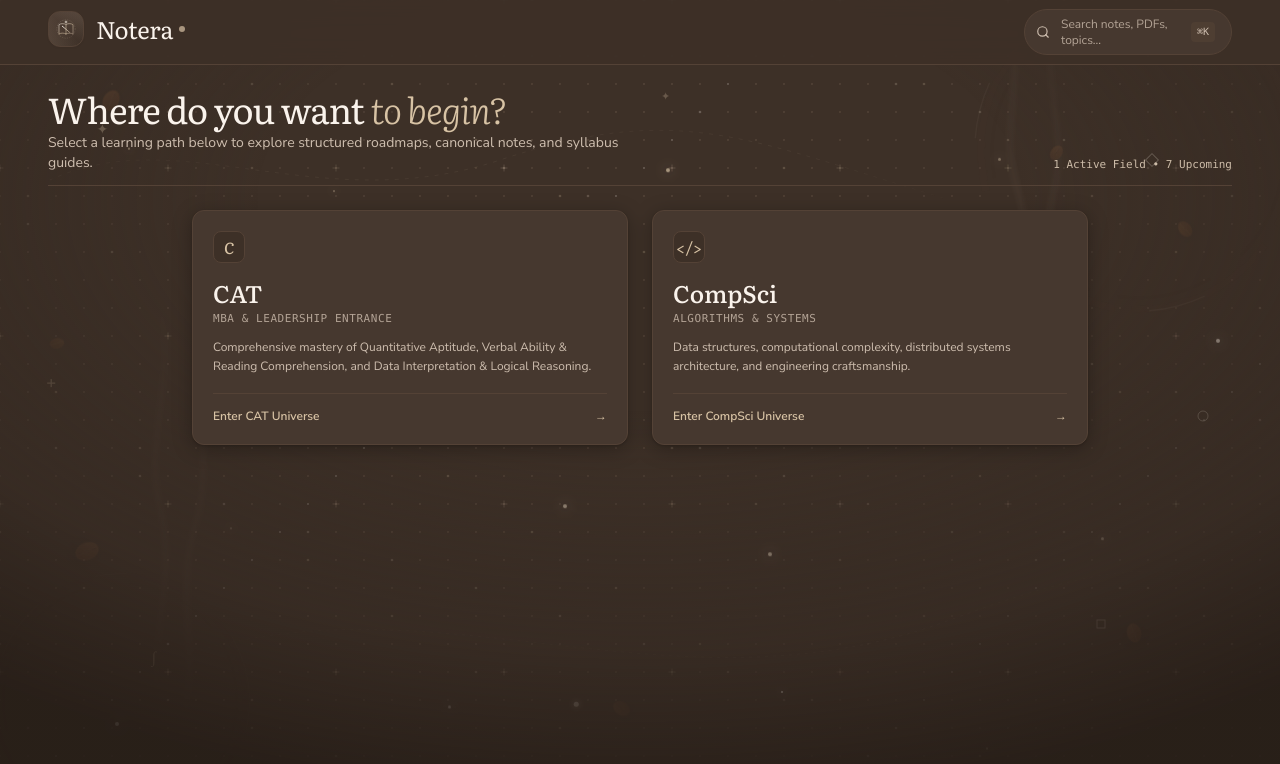
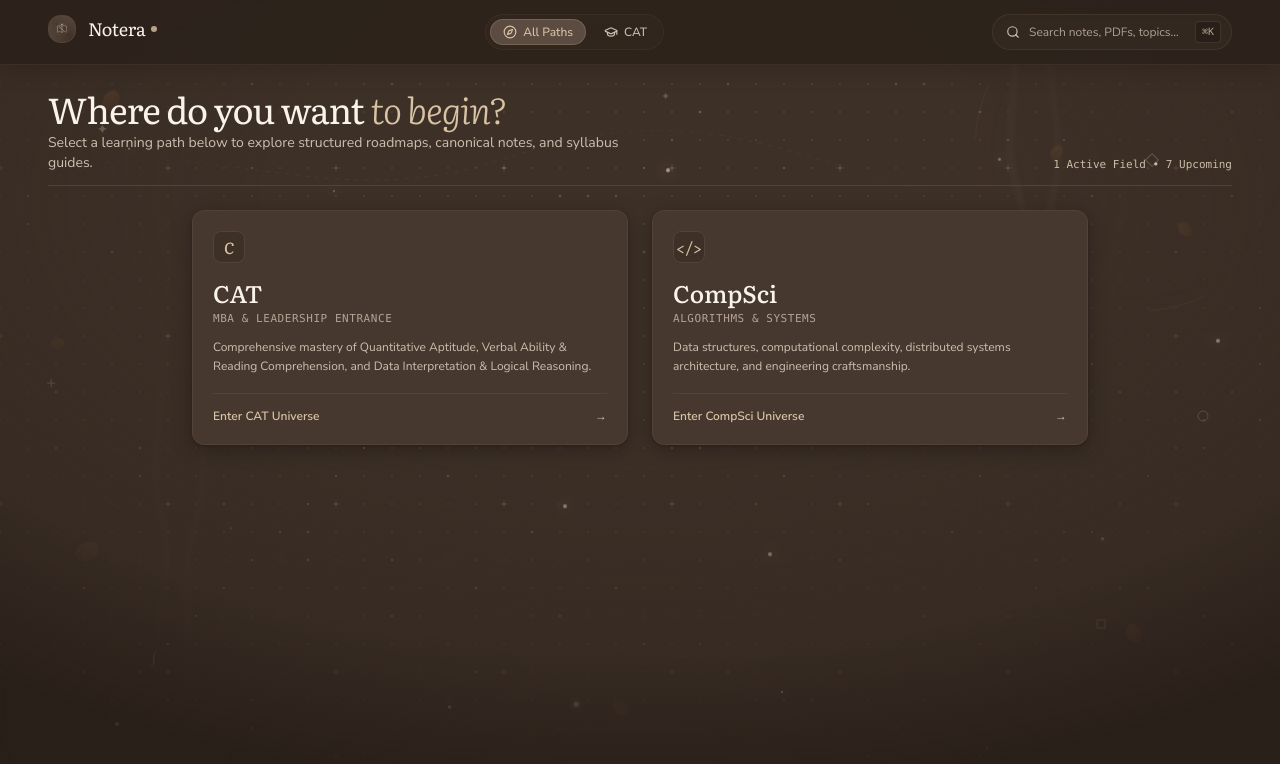
Before and after one commit to AbhinavXDayal/Notera, a React (Vite) app: page / in a window 1280 px wide. Shown: the top 764 px of the page. Built offline with nearby package versions, Linux system fonts and the light colour scheme.

Commit message:
Make navigation header and brand logo sleek and aesthetic with frosted glass, active track badges, and refined search bar

```diff
--- a/src/components/common/Logo.tsx
+++ b/src/components/common/Logo.tsx
@@ -114,11 +114,11 @@ export const Logo: React.FC<LogoProps> = ({
         <div className="flex flex-col">
           <div className="flex items-center space-x-1.5">
             <span
-              className={`font-display ${textSizes} tracking-[-0.01em] font-normal text-on-surface transition-colors duration-300 group-hover:text-primary leading-none`}
+              className={`font-display ${textSizes} tracking-[-0.015em] font-normal text-on-surface transition-colors duration-300 group-hover:text-primary leading-none`}
             >
               Notera
             </span>
-            <span className="w-1.5 h-1.5 rounded-full bg-primary/70 group-hover:bg-primary transition-colors" />
+            <span className="w-1.5 h-1.5 rounded-full bg-primary/80 group-hover:bg-primary group-hover:shadow-[0_0_8px_rgba(216,195,165,0.8)] transition-all duration-300" />
           </div>
 
           {showTagline && (
--- a/src/components/common/Navbar.tsx
+++ b/src/components/common/Navbar.tsx
@@ -1,5 +1,5 @@
 import React, { useState, useEffect, useRef } from "react";
-import { Search } from "lucide-react";
+import { Search, Compass, GraduationCap } from "lucide-react";
 import { Logo } from "./Logo";
 import type { FieldId } from "../../types/field";
 
@@ -20,7 +20,9 @@ interface NavbarProps {
 }
 
 export const Navbar: React.FC<NavbarProps> = ({
+  currentView = "home",
   onNavigateHome,
+  onNavigateCat,
   onOpenSearch,
 }) => {
   const [isVisible, setIsVisible] = useState(true);
@@ -34,7 +36,7 @@ export const Navbar: React.FC<NavbarProps> = ({
       if (currentScrollY < 10) {
         setIsVisible(true);
       } else if (currentScrollY > lastScrollY.current && currentScrollY > 50) {
-        // Scrolling DOWN -> Hide header
+        // Scrolling DOWN -> Hide header smoothly
         setIsVisible(false);
       } else if (currentScrollY < lastScrollY.current) {
         // Scrolling UP -> Reveal header
@@ -50,43 +52,91 @@ export const Navbar: React.FC<NavbarProps> = ({
 
   return (
     <header
-      className={`sticky top-0 z-40 bg-surface/90 backdrop-blur-md border-b border-outline-variant transition-transform duration-300 ease-in-out ${
-        isVisible ? "translate-y-0" : "-translate-y-full"
+      className={`sticky top-0 z-40 backdrop-blur-xl bg-[#2b211a]/85 border-b border-outline-variant/40 shadow-[0_4px_24px_rgba(0,0,0,0.18)] transition-all duration-300 ease-in-out ${
+        isVisible ? "translate-y-0 opacity-100" : "-translate-y-full opacity-0 pointer-events-none"
       }`}
     >
-      <div className="max-w-7xl mx-auto px-6 lg:px-12 h-16 flex items-center justify-between">
-        <div className="flex items-center">
-          {/* Aesthetic Logo */}
+      <div className="max-w-7xl mx-auto px-4 sm:px-6 lg:px-12 h-14 sm:h-16 flex items-center justify-between gap-4">
+        {/* Left: Brand Logo & Contextual Badge */}
+        <div className="flex items-center space-x-3 sm:space-x-4">
           <button
             onClick={onNavigateHome}
-            className="text-left focus:outline-none cursor-pointer"
+            className="text-left focus:outline-none focus-visible:ring-2 focus-visible:ring-primary/50 rounded-xl transition-transform hover:scale-[1.02] active:scale-[0.98] cursor-pointer"
             aria-label="Notera Home"
           >
-            <Logo />
+            <Logo size="sm" />
           </button>
+
+          {/* Contextual Active Universe Badge */}
+          {currentView === "cat" ? (
+            <div className="hidden sm:flex items-center space-x-2 pl-3 border-l border-outline-variant/40">
+              <span className="inline-flex items-center gap-1.5 px-2.5 py-1 rounded-full text-[11px] font-medium tracking-wide bg-surface-container-high/80 border border-primary/20 text-primary shadow-xs">
+                <span className="w-1.5 h-1.5 rounded-full bg-primary animate-pulse" />
+                CAT Universe
+              </span>
+            </div>
+          ) : currentView === "field" ? (
+            <div className="hidden sm:flex items-center space-x-2 pl-3 border-l border-outline-variant/40">
+              <span className="inline-flex items-center gap-1.5 px-2.5 py-1 rounded-full text-[11px] font-medium tracking-wide bg-surface-container-high/80 border border-primary/20 text-primary shadow-xs">
+                <span className="w-1.5 h-1.5 rounded-full bg-primary" />
+                Computer Science
+              </span>
+            </div>
+          ) : null}
         </div>
 
-        {/* Right Action Items & Search */}
-        <div className="flex items-center space-x-4">
+        {/* Center / Navigation Links (Desktop) */}
+        <nav className="hidden md:flex items-center space-x-1.5 bg-[#342820]/70 p-1 rounded-full border border-outline-variant/30 backdrop-blur-md">
+          <button
+            onClick={onNavigateHome}
+            className={`inline-flex items-center gap-1.5 px-3 py-1 rounded-full text-xs font-medium transition-all duration-200 cursor-pointer ${
+              currentView === "home"
+                ? "bg-surface-container-highest text-primary border border-primary/20 shadow-xs"
+                : "text-secondary hover:text-on-surface hover:bg-surface-container/50"
+            }`}
+          >
+            <Compass className="w-3.5 h-3.5" />
+            <span>All Paths</span>
+          </button>
+
+          {onNavigateCat && (
+            <button
+              onClick={() => onNavigateCat("overview")}
+              className={`inline-flex items-center gap-1.5 px-3 py-1 rounded-full text-xs font-medium transition-all duration-200 cursor-pointer ${
+                currentView === "cat"
+                  ? "bg-surface-container-highest text-primary border border-primary/20 shadow-xs"
+                  : "text-secondary hover:text-on-surface hover:bg-surface-container/50"
+              }`}
+            >
+              <GraduationCap className="w-3.5 h-3.5" />
+              <span>CAT</span>
+            </button>
+          )}
+        </nav>
+
+        {/* Right Action Items & Sleek Search Pill */}
+        <div className="flex items-center space-x-3">
           <button
             onClick={onOpenSearch}
-            className="relative hidden sm:flex items-center group cursor-pointer text-left"
+            className="relative hidden sm:flex items-center group cursor-pointer text-left focus:outline-none"
+            aria-label="Open global search"
           >
-            <div className="bg-surface-container border border-outline-variant rounded-full pl-9 pr-4 py-1.5 text-xs text-secondary/80 group-hover:border-primary group-hover:bg-surface transition-all w-52 focus:w-64 flex items-center justify-between">
-              <span>Search notes, PDFs, topics...</span>
-              <span className="text-[10px] font-mono bg-outline-variant/60 px-1.5 py-0.5 rounded text-secondary">
+            <div className="bg-[#372b23]/70 hover:bg-[#46382f]/90 border border-outline-variant/50 group-hover:border-primary/50 rounded-full pl-9 pr-2.5 py-1.5 text-xs text-secondary/80 group-hover:text-on-surface transition-all duration-300 w-52 sm:w-60 hover:w-64 focus-within:w-64 flex items-center justify-between shadow-inner group-hover:shadow-[0_0_16px_rgba(216,195,165,0.12)]">
+              <span className="truncate pr-2 font-normal">Search notes, PDFs, topics...</span>
+              <kbd className="text-[10px] font-mono font-medium bg-[#2a201a]/90 group-hover:bg-[#231a15] border border-outline-variant/60 group-hover:border-primary/40 px-1.5 py-0.5 rounded text-primary/80 shadow-xs shrink-0 transition-colors">
                 ⌘K
-              </span>
+              </kbd>
             </div>
-            <Search className="w-3.5 h-3.5 text-secondary absolute left-3 pointer-events-none group-hover:text-primary transition-colors" />
+            <Search className="w-3.5 h-3.5 text-secondary absolute left-3.5 pointer-events-none group-hover:text-primary transition-colors duration-200" />
           </button>
 
+          {/* Mobile Search Button */}
           <button
             onClick={onOpenSearch}
-            className="sm:hidden p-2 text-secondary hover:text-primary cursor-pointer"
+            className="sm:hidden p-2 rounded-full bg-surface-container/60 hover:bg-surface-container border border-outline-variant/40 text-secondary hover:text-primary transition-colors cursor-pointer"
             aria-label="Search"
           >
-            <Search className="w-5 h-5" />
+            <Search className="w-4 h-4" />
           </button>
         </div>
       </div>
--- a/src/components/onboarding/VisitorOnboardingModal.tsx
+++ b/src/components/onboarding/VisitorOnboardingModal.tsx
@@ -27,13 +27,17 @@ export const VisitorOnboardingModal: React.FC<VisitorOnboardingModalProps> = ({
   const [isTransitioning, setIsTransitioning] = useState<boolean>(false);
 
   const [selectedInterests, setSelectedInterests] = useState<string[]>(() =>
-    initialInterests && initialInterests.length > 0 ? initialInterests : ["CAT"]
+    initialInterests && initialInterests.length > 0
+      ? initialInterests
+      : ["CAT"],
   );
-  const [selectedLevel, setSelectedLevel] = useState<string>(() =>
-    initialLevel || "Complete Beginner"
+  const [selectedLevel, setSelectedLevel] = useState<string>(
+    () => initialLevel || "Complete Beginner",
   );
   const [selectedGoals, setSelectedGoals] = useState<string[]>(() =>
-    initialGoals && initialGoals.length > 0 ? initialGoals : ["Complete Guidance"]
+    initialGoals && initialGoals.length > 0
+      ? initialGoals
+      : ["Complete Guidance"],
   );
 
   const prevIsOpenRef = useRef<boolean>(isOpen);
@@ -46,13 +50,13 @@ export const VisitorOnboardingModal: React.FC<VisitorOnboardingModalProps> = ({
       setSelectedInterests(
         initialInterests && initialInterests.length > 0
           ? initialInterests
-          : ["CAT"]
+          : ["CAT"],
       );
       setSelectedLevel(initialLevel || "Complete Beginner");
       setSelectedGoals(
         initialGoals && initialGoals.length > 0
           ? initialGoals
-          : ["Complete Guidance"]
+          : ["Complete Guidance"],
       );
     }
     prevIsOpenRef.current = isOpen;
@@ -88,7 +92,7 @@ export const VisitorOnboardingModal: React.FC<VisitorOnboardingModalProps> = ({
   // Dynamic Level Options based on Interest
   const getLevelOptions = () => {
     const isSchool = selectedInterests.some(
-      (i) => i === "Class 12" || i === "Class 10"
+      (i) => i === "Class 12" || i === "Class 10",
     );
     const isCompSci = selectedInterests.includes("Computer Science");
 
@@ -186,8 +190,7 @@ export const VisitorOnboardingModal: React.FC<VisitorOnboardingModalProps> = ({
       setIsTransitioning(true);
       setTimeout(() => {
         onComplete({
-          interests:
-            selectedInterests.length > 0 ? selectedInterests : ["CAT"],
+          interests: selectedInterests.length > 0 ? selectedInterests : ["CAT"],
           level: selectedLevel || "Complete Beginner",
           goals:
             selectedGoals.length > 0 ? selectedGoals : ["Complete Guidance"],
@@ -283,11 +286,8 @@ export const VisitorOnboardingModal: React.FC<VisitorOnboardingModalProps> = ({
                 </div>
 
                 <div className="grid grid-cols-1 sm:grid-cols-3 gap-2.5 pt-1">
-                  {[
-                    "CAT",
-                    "Computer Science",
-                    "Just Exploring",
-                  ].map((field) => {
+                  {["CAT", "Computer Science", "Just Exploring"].map(
+                    (field) => {
                       const isSelected = selectedInterests.includes(field);
                       return (
                         <button
@@ -312,7 +312,8 @@ export const VisitorOnboardingModal: React.FC<VisitorOnboardingModalProps> = ({
                           </span>
                         </button>
                       );
-                  })}
+                    },
+                  )}
                 </div>
               </div>
             )}
@@ -445,9 +446,7 @@ export const VisitorOnboardingModal: React.FC<VisitorOnboardingModalProps> = ({
                 className="px-5 py-2.5 rounded-full bg-primary text-on-primary text-xs font-semibold hover:bg-primary-hover transition-all shadow-terra-card flex items-center space-x-1.5 cursor-pointer select-none active:scale-[0.98]"
               >
                 <span>
-                  {currentStep === totalSteps
-                    ? "Generate My Path"
-                    : "Continue"}
+                  {currentStep === totalSteps ? "Generate My Path" : "Continue"}
                 </span>
                 <ArrowRight className="w-3.5 h-3.5" />
               </button>
```
Lines whose indentation alone changed are shown as unchanged.
